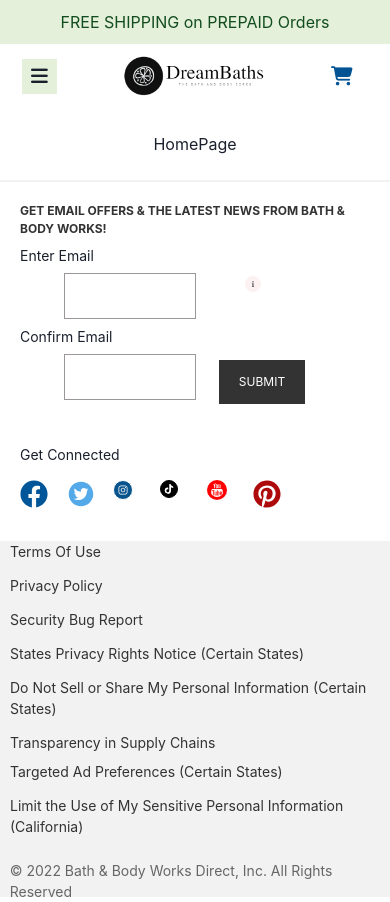
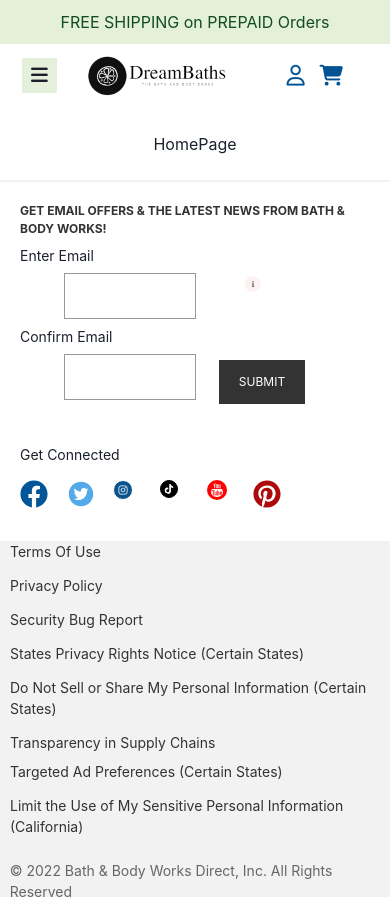
Before and after one commit to arupadhyay25/DreamBaths-E-Commerce-App, a React (Create React App) app: page / in a window 390 px wide. Shown: the top 902 px of the page. Built offline with nearby package versions, Linux system fonts and the light colour scheme.

Commit message:
today task

```diff
--- a/src/Components/Navbar.css
+++ b/src/Components/Navbar.css
@@ -67,7 +67,7 @@
 .navbar-links-drawer {
   text-align: left;
 }
-.logbtn,
+.logbtn,.favbtn,
 .cartbtn-0nav {
   color: #015394;
   margin-left: 25px;
@@ -123,9 +123,7 @@
     background-color: #e5f0da;
     border: 0;
   }
-  .logbtn {
-    display: none;
-  }
+
   .logosection {
     width: 100%;
     display: flex;
@@ -140,12 +138,27 @@
     width: 10%;
   }
   .logosection > div:nth-child(2) {
-    width: 60%;
+    width: 40%;
+    display: flex;
+    align-items: center;
+    justify-content: center;
   }
   .logosection > div:nth-child(3) {
-    width: 10%;
+    display: flex;
+    width:30%;
+    align-items: center;
+    justify-content:flex-end;
   }
-  .cartbtn-0nav {
-    font-size: 1.2rem;
+  .favbtn{
+    display: none;
   }
+  .logbtn,
+.cartbtn-0nav {
+  color: #015394;
+  margin-left: 15px;
+  border: 0;
+  font-size: 1.3rem;
+  background-color: rgb(255, 255, 255);
 }
+
+}
--- a/src/Components/Navbar.jsx
+++ b/src/Components/Navbar.jsx
@@ -1,11 +1,12 @@
 import React from "react";
-import { Link } from "react-router-dom";
+import { Link ,useNavigate} from "react-router-dom";
 import "./Navbar.css";
 import Slider from "react-slick";
 import { useState } from "react";
 
 export const Navbar = () => {
   const [isMobail, setisMobail] = useState(false);
+  const navigate = useNavigate()
   var settings = {
     dots: false,
     infinite: true,
@@ -36,7 +37,7 @@
             </button>
           </div>
           <div>
-            <img src="/Image/logo.png" alt="dfd" className="logo" />
+            <img src="/Image/logo.png" alt="dfd" className="logo" onClick={() => navigate('/')}/>
           </div>
 
           <div className="signupsection">
@@ -45,7 +46,7 @@
                 <i class="fa-regular fa-user"></i>
               </Link>
             </button>
-            <button className="logbtn">
+            <button className="favbtn">
               <i class="fa-sharp fa-solid fa-heart"></i>
             </button>
             <button className="cartbtn-0nav">
```
